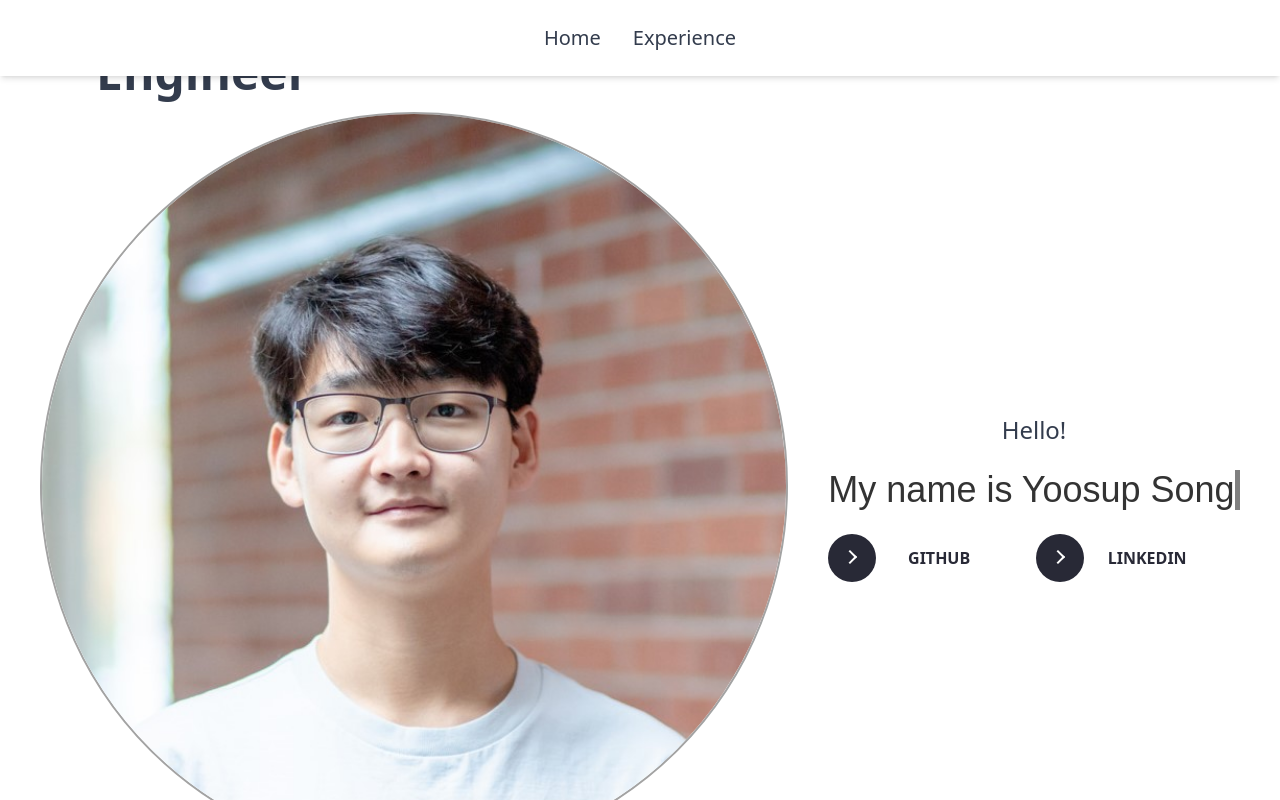
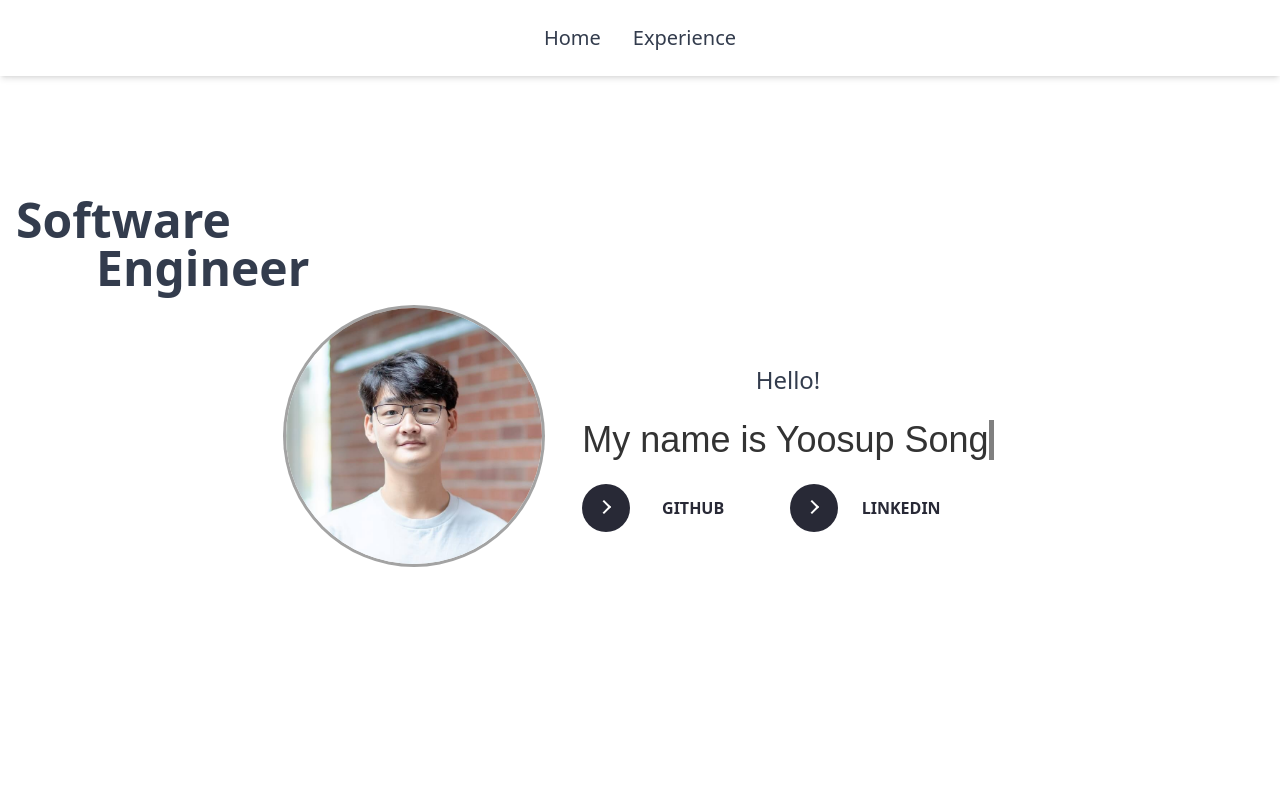
Before and after one commit to Youssup/YousupVillage, a Vue app in the folder frontend/client/: page / in a window 1280 px wide. Shown: the top 800 px of the page. Built offline with nearby package versions, Linux system fonts and the light colour scheme.

Commit message:
Fixing image for Apple Devices

```diff
--- a/frontend/client/src/views/Home.vue
+++ b/frontend/client/src/views/Home.vue
@@ -20,13 +20,14 @@ onMounted(() => {
 
 <template>
     <!-- Header -->
-    <section id="header" class="puff-in-center container mx-auto min-h-screen flex flex-col justify-center items-center text-center">
+    <section id="header"
+        class="puff-in-center container mx-auto min-h-screen flex flex-col justify-center items-center text-center">
         <h1 class="lg:self-start text-3xl md:text-5xl font-bold lg:ml-4 text-center ">Software</h1>
         <h1 class="lg:self-start text-3xl md:text-5xl lg:ml-24 font-bold text-center ">Engineer</h1>
         <div class="hero-content flex flex-col gap-10 sm:flex-row items-center sm:items-start text-center sm:text-left">
             <!-- Profile Picture -->
             <div class="avatar mb-6">
-    <div class="rounded-full border-2 border-neutral-400">
+                <div class="w-64 rounded-full ring ring-neutral-400">
                     <img src="../assets/images/profile.jpg" alt="Profile" />
                 </div>
             </div>
@@ -192,13 +193,17 @@ onMounted(() => {
 
 <style>
 .custom-heading-left {
-    text-align: left !important; /* Override text-center for left alignment */
-    margin-left: 0 !important;   /* Ensure no margin on the left */
+    text-align: left !important;
+    /* Override text-center for left alignment */
+    margin-left: 0 !important;
+    /* Ensure no margin on the left */
 }
 
 .custom-heading-left {
-    text-align: left !important; /* Override text-center for larger screens */
-    margin-left: 24px !important; /* Custom margin for md and up screens */
+    text-align: left !important;
+    /* Override text-center for larger screens */
+    margin-left: 24px !important;
+    /* Custom margin for md and up screens */
 }
 
 html {
```
Also changed, not shown: frontend/client/src/assets/images/profile.jpg, 1 other file (tests, documents, lock files or other folders). Lines whose indentation alone changed are shown as unchanged.
